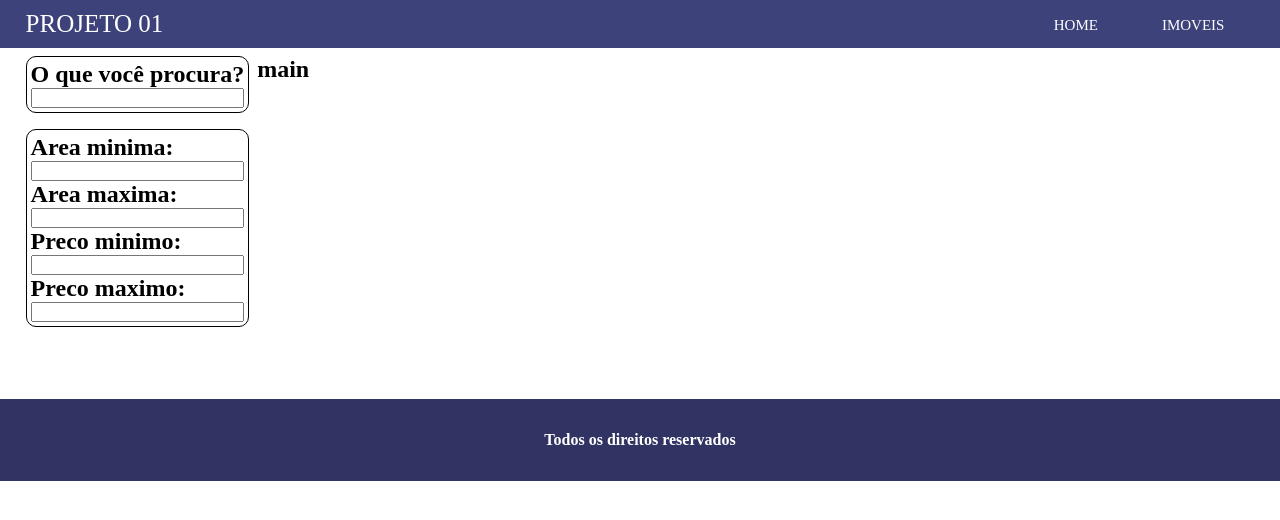
After one commit to Willemgtn/PHP_dynamic_admin, a PHP site: the page made by pages/imoveis.php in a window 1280 px wide. The commit adds this page. Shown: the top 520 px of the page. Run offline with PHP 8.4, Linux system fonts and the light colour scheme; the template is opened without the code that fills it, so the values that code supplies are empty; a stand-in replaces the project's code that opens the database connection.

Commit message:
imoveis page

```diff
--- a/mvc/controllers/homeController.php
+++ b/mvc/controllers/homeController.php
@@ -17,7 +17,7 @@ class homeController
 
         if (isset($_GET["url"])) {
             if (!ctype_alpha($_GET['url'])) {
-                die('Alpha only Insidend will be reported!');
+                // die('Alpha only Insidend will be reported!');
             }
             if (file_exists("./pages/" . $_GET["url"] . ".html")) {
                 include("./pages/" . $_GET["url"] . ".html");
--- a/pages/footer.php
+++ b/pages/footer.php
@@ -33,6 +33,10 @@
 <!-- <script src="./js/slider.js"></script> -->
 <script src="./js/animarEspecialidades.js"></script>
 <script src="./js/ajaxForm.js"></script>
+<?php
+
+Painel::loadJS(['jquery.mask.js', 'helperMask.js', 'jquery.maskMoney.js'], 'imoveis', true);
+?>
 </body>
 
 </html>
--- /dev/null
+++ b/pages/imoveis.php
@@ -0,0 +1,63 @@
+<main class="imoveis">
+    <div class="center">
+        <section class="search">
+            <section class="search1">
+                <h2>O que você procura?</h2>
+                <input type="text" name="texto_busca" id="">
+            </section>
+
+            <section class="search2">
+
+                <form action="./ajax/imoveis.php" method="post">
+                    <h2>Area minima:</h2>
+                    <input type="text" name="area-min" id="">
+                    <h2>Area maxima:</h2>
+                    <input type="text" name="area-max" id="">
+                    <h2>Preco minimo:</h2>
+                    <input type="text" name="preco-min" mask="brl">
+                    <h2>Preco maximo:</h2>
+                    <input type="text" name="preco-min" mask="brl">
+
+                </form>
+            </section>
+        </section>
+        <section class="main">
+            <h2>main</h2>
+        </section>
+    </div>
+</main>
+
+<style>
+    section.search {
+        display: flex;
+        flex-direction: column;
+        /* margin: 4px; */
+    }
+
+    section.search>section {
+        display: inline-block;
+        border: 1px solid black;
+        border-radius: 10px;
+        padding: 4px;
+        margin: 8px 0;
+    }
+
+    section.search>section input {
+        width: 100%;
+        padding-left: 4px;
+    }
+
+    main.imoveis {
+        /* display: flex; */
+        /* width: 1280px; */
+    }
+
+    main.imoveis div.center {
+        display: flex;
+
+    }
+
+    section.main {
+        margin: 8px;
+    }
+</style>
```
Also changed, not shown: painel/pages/imoveis.php (+17 -5 lines).
